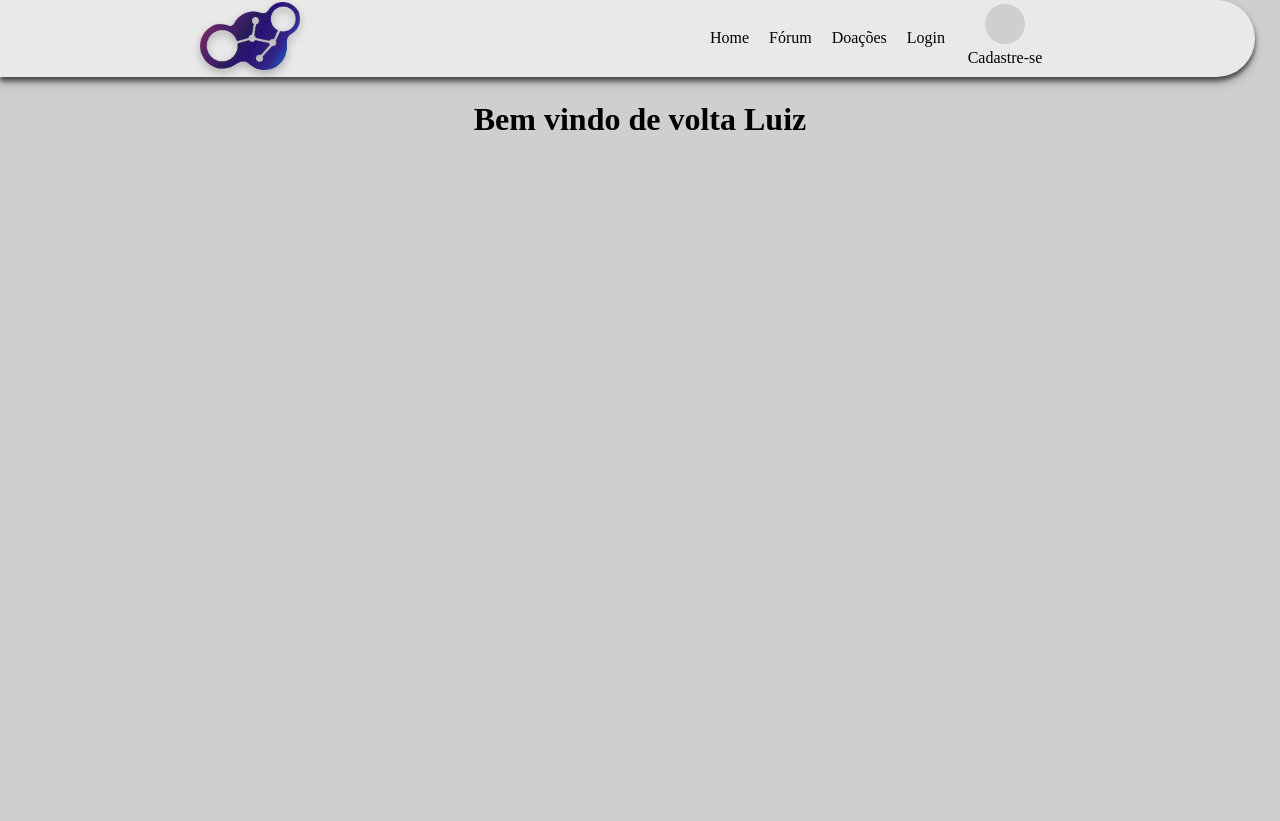
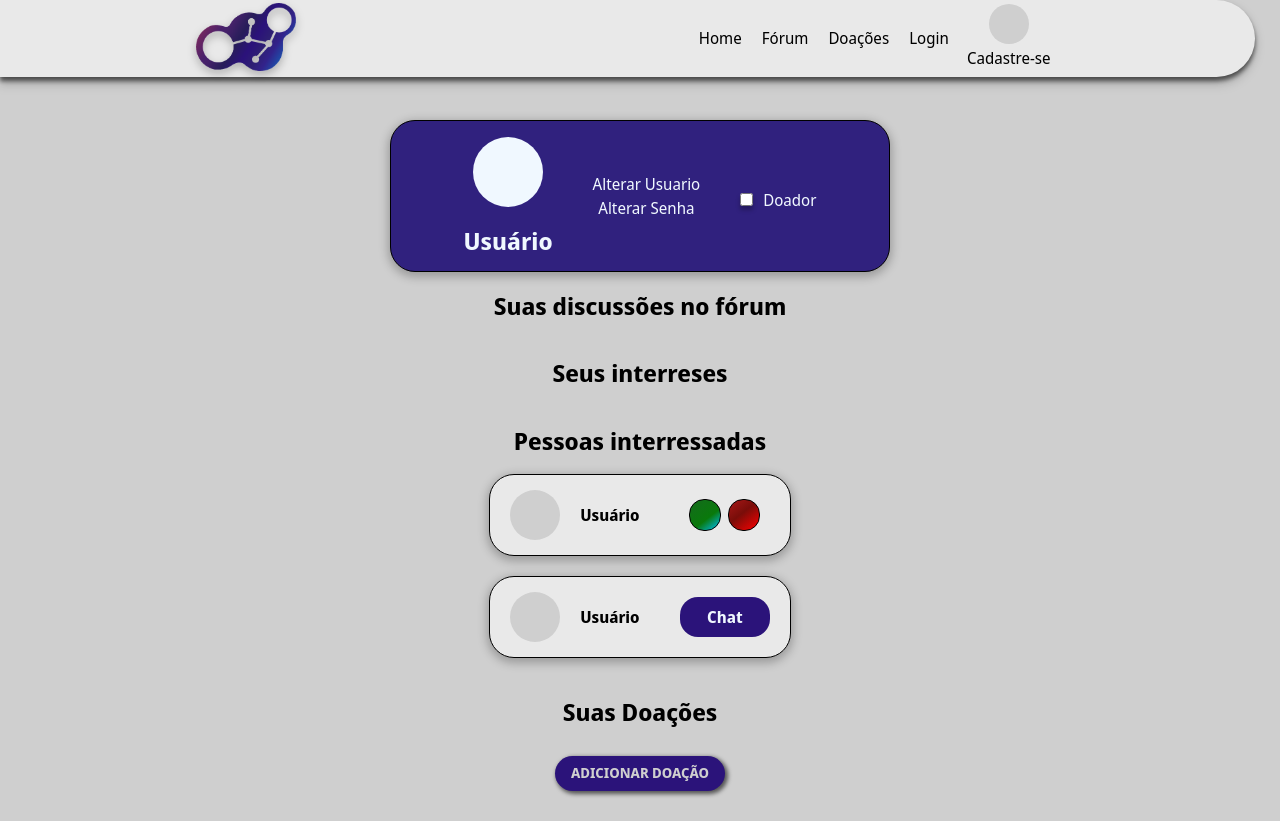
Before and after one commit to vit0rBianchini/Update_Donate, a plain HTML site: page pages/perfil.html in a window 1280 px wide. Before the commit the page ends 800 px from the top, so only its background shows below. Drawn offline with Linux system fonts and the light colour scheme.

Commit message:
Atualização da página de perfil

```diff
--- a/assets/css/conteudo.css
+++ b/assets/css/conteudo.css
@@ -4,6 +4,7 @@ Por exemplo: tags que se repetem muito ficam aqui ou contudo que aplica no site
 
 body{
     background-color: var(--cor-fundo);
+    font-family: 'Noto Sans Display', sans-serif;
 }
 
 .body-ativo{
--- a/assets/css/perfil.css
+++ b/assets/css/perfil.css
@@ -1,17 +1,183 @@
-:root {
-	font-size: 62.5%;
-};
+@import url(../css/normalize.css);
+@import url(../css/cabecalho.css);
+@import url(../css/conteudo.css);
+@import url(../css/formulario.css);
 
+.conteudo_principal > h2 {
+	text-align: center;
+}
 
-h1 {
+.perfil_card{
+	margin-top: 40px;
+	border-radius: 25px;
+	width: 60vw;
+	max-width: 220px;
+	height: 260px;
+	background-color: #30217E;
+	display: flex;
+	flex-direction: column;
+	align-items: center;
+	justify-content: center;
+	color: aliceblue;
+	box-shadow: 0px 3px 10px 2px rgba(0, 0, 0, 0.25);
+	border: 1px solid black;
+}
+
+.perfil_conteudo{
+	display: flex;
+	flex-direction: column;
+	align-items: center;
+}
+
+.perfil_text{
+	cursor: pointer;
+	margin: 0;
+}
+
+.perfil_text-usuario{
+	margin: 20px 0px
+}
+.perfil_img-fundo{
+	width: 70px;
+	height: 70px;
+	background-color: aliceblue;
+	border-radius: 50px;
 
 }
 
 
-.grid-produtos {
-	display: grid;
+
+input[type="checkbox"]{
+	margin-top: 10px;
+	margin-right: 10px;
+	width: auto;
+	height: auto;
+	border: 1px black solid;
+	border-radius: 50px;
+
 }
 
-.grid-produtos__card {
+/* Usuários interessados card */
+
+.card_usuario{
+	display: flex;
+	align-items: center;
+	justify-content: space-around;
+	width: 80vw;
+	max-width: 300px;
+	margin-bottom: 20px;
+	height: 80px;
+	background-color: var(--cor-secondary);
+	border-radius: 25px;
+	border: 1px black solid;
+	box-shadow: 0px 3px 10px 2px rgba(0, 0, 0, 0.25);
+}
+
+.card_usuario-texto-img{
+	display: flex;
+	align-items: center;
+}
+
+.card_perfil-fundo{
+	width: 50px;
+	height: 50px;
+	background-color: var(--cor-fundo);
+	border-radius: 30px;
+	margin-right: 20px;
+}
+.aceitar, .recusar{
+	cursor: pointer;
+	width: 30px;
+	height: 30px;
+	border-radius: 15px;
+	border: 1px solid black;
 
 }
+
+.aceitar:hover, .recusar:hover{
+	filter: saturate(70%);
+}
+
+.card_habilitar-contato{
+	display: flex;
+	justify-content: center;
+	width: 30%;
+	max-width: 90px;
+}
+
+.card_habilitar-contato-desativo{
+	display: none;
+}
+
+.card_habilitar-contato-habilitado{
+	background-color: var(--cor-primary);
+	color: aliceblue;
+	width: 30%;
+	max-width: 90px;
+	display: flex;
+	justify-content: center;
+	height: 40px;
+	border-radius: 18px;
+}
+
+
+.aceitar{
+	background: rgb(21,107,29);
+	background: linear-gradient(142deg, rgba(21,107,29,1) 0%, rgba(9,121,11,1) 60%, rgba(0,190,255,1) 100%);
+	margin-right: 7px;
+}
+
+.recusar{
+	background: rgb(168,24,24);
+	background: linear-gradient(142deg, rgba(168,24,24,1) 0%, rgba(121,13,9,1) 44%, rgba(255,0,0,1) 100%);
+
+}
+
+.habilitado{
+	cursor: pointer;
+	display: flex;
+	align-items: center;
+}
+
+.habilitado > a{
+	font-weight: bold;
+}
+
+.habilitado:hover{
+	filter: saturate(0%);
+}
+
+button{
+	margin-top: 10px;
+	font-size: 14px;
+}
+
+@media screen and (min-width: 1024px) {
+	.perfil_card{
+
+		width: 70vw;
+		max-width: 498px;
+		height: 150px;
+		display: flex;
+		flex-direction: row;
+
+	}
+	.perfil_conteudo{
+		display: flex;
+		flex-direction: column;
+		align-items: center;
+
+	}
+
+	.perfil_text:nth-child(1){
+		margin-bottom: 5px;
+	}
+
+	.perfil_text-usuario{
+		margin: 20px 0px 0px 0px
+	}
+
+	.perfil_card > label, .perfil_conteudo{
+		margin: 0px 20px;
+	}
+}
--- a/pages/perfil.html
+++ b/pages/perfil.html
@@ -4,13 +4,11 @@
     <meta charset="UTF-8">
     <meta http-equiv="X-UA-Compatible" content="IE=edge">
     <meta name="viewport" content="width=device-width, initial-scale=1.0">
-    <title>UpdateDonate | Página Principal</title>
-    <link rel="stylesheet" href="../assets/css/normalize.css">
-    <link rel="stylesheet" href="../assets/css/cabecalho.css">
-    <link rel="stylesheet" href="../assets/css/conteudo.css">
-    <link rel="stylesheet" href="../assets/css/formulario.css">
-
-    <script src="../js/aleatoriedades.js" defer></script>
+    <title>UpdateDonate | </title>
+    <link rel="stylesheet" href="../assets/css/perfil.css">
+    <link rel="preconnect" href="https://fonts.googleapis.com">
+    <link rel="preconnect" href="https://fonts.gstatic.com" crossorigin>
+    <link href="https://fonts.googleapis.com/css2?family=Noto+Sans+Display:ital,wght@0,100;0,200;0,300;0,400;0,500;0,600;0,700;0,800;0,900;1,100;1,200;1,300;1,400;1,500;1,600;1,700;1,800;1,900&display=swap" rel="stylesheet">
     <script src="../js/scripts.js"></script>
 
 </head>
@@ -24,7 +22,7 @@
         </div>
         <nav class="cabecalho_navegacao" id="cabNav">
             <div class="usuario">
-                <div class="usuario_img"></div>
+                <div class="usuario_img"><img src="" alt=""></div>
                 <a onclick="toCadastro()" class="usuario_link-cadastro">Cadastre-se</a>
             </div>
             <ul class="cabecalho_itens">
@@ -38,13 +36,64 @@
     </header>
     <main class="conteudo_principal">
 
-       <h1 class="main-heading"></h1>
+        <div class="perfil_card">
+            <div class="perfil_conteudo">
+                <div class="perfil_img-fundo"><img src="" alt="" srcset=""></div>
+                <h2 class="perfil_text perfil_text-usuario">Usuário</h2>
+            </div>
+            <div class="perfil_conteudo">
+                <a class="perfil_text">Alterar Usuario</a>
+                <a class="perfil_text">Alterar Senha</a>
+            </div>
+            <label>
+                <input type="checkbox">Doador
+            </label>
+        </div>
+        <h2>Suas discussões no fórum</h2>
+        <div class="perfil_discusoes">
 
-       <div class="grid-produtos">
-       		<div class="grid-produtos__card">
+        </div>
+        <h2>Seus interreses</h2>
+        <div class="perfil_doacoes">
 
-       		</div>
-       </div>
+        </div>
+
+        <h2>Pessoas interressadas</h2>
+        <div class="perfil_interreses">
+
+
+            <div class="card_usuario">
+                <div class="card_usuario-texto-img">
+                    <div class="card_perfil-fundo"><img class="card_perfil-img" src="" alt=""></div>
+                    <h4 class="card_perfil-txt">Usuário</h4>
+                </div>
+                <div class="card_habilitar-contato">
+                    <div class="aceitar"><img src="" alt=""></div>
+                    <div class="recusar"><img src="" alt=""></div>
+                </div>
+            </div>
+
+            <div class="card_usuario">
+                <div class="card_usuario-texto-img">
+                    <div class="card_perfil-fundo"><img class="card_perfil-img" src="" alt=""></div>
+                    <h4 class="card_perfil-txt">Usuário</h4>
+                </div>
+                <div class="card_habilitar-contato card_habilitar-contato-desativo">
+                    <div class="aceitar"><img src="" alt=""></div>
+                    <div class="recusar"><img src="" alt=""></div>
+                </div>
+                <div class="card_habilitar-contato-habilitado">
+                    <div class="habilitado"><a>Chat</a></div>
+                </div>
+            </div>
+
+
+        </div>
+        <h2>Suas Doações</h2>
+        <button>Adicionar doação</button>
+        </div>
+
+
 
     </main>
 
```
